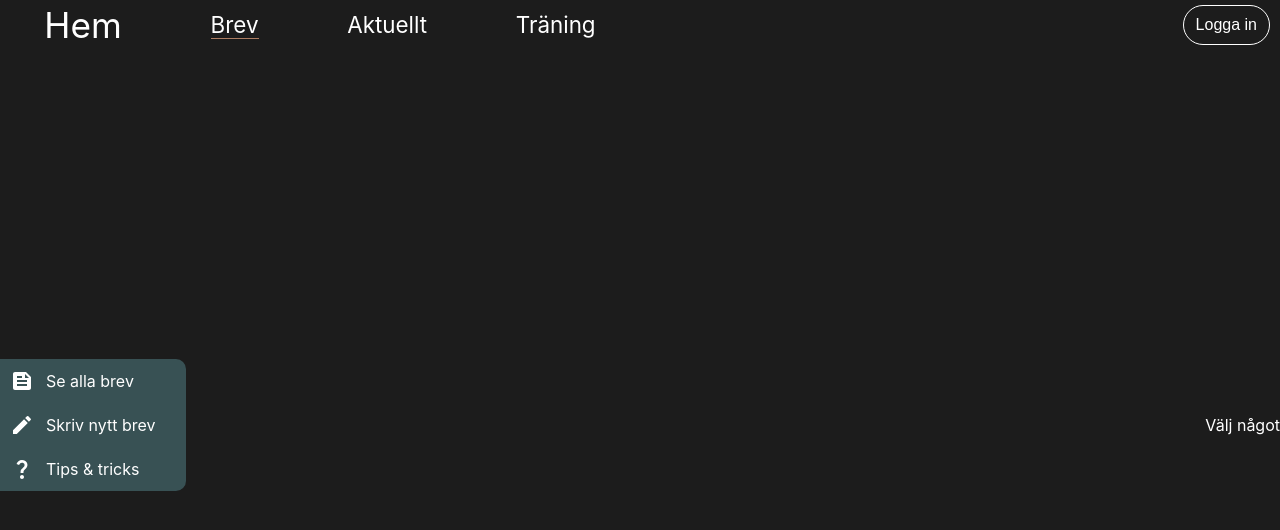
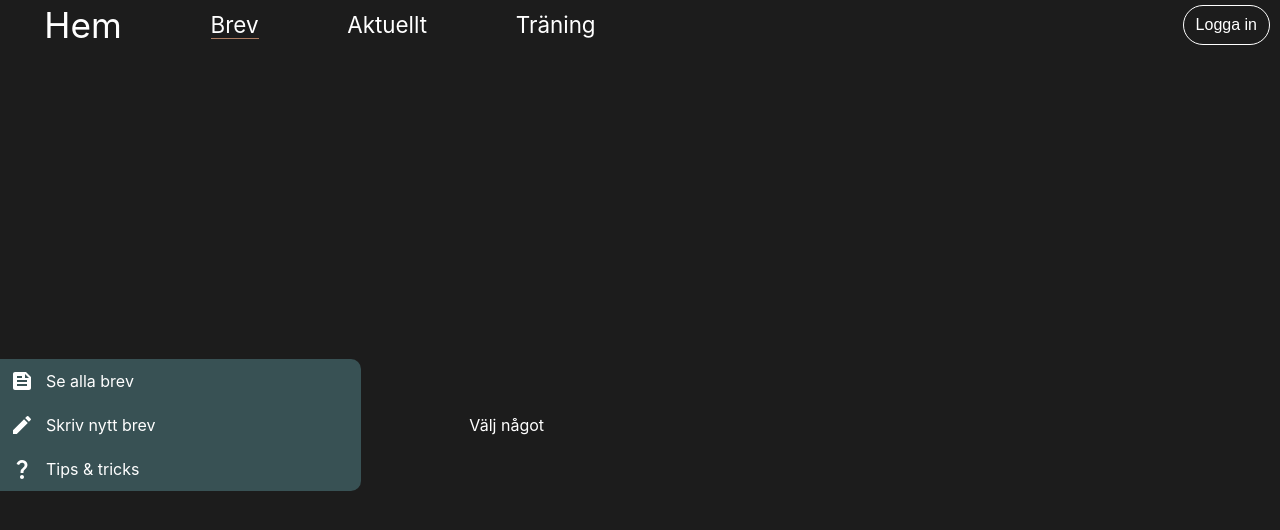
Before and after one commit to olaberglund/olaberglundxyz, a React (Create React App) app: page /brev in a window 1280 px wide. Shown: the top 530 px of the page. Built offline with nearby package versions, Linux system fonts and the light colour scheme; no server answers.

Commit message:
change to grid layout for pages

```diff
--- a/src/components/PageLayout.styled.ts
+++ b/src/components/PageLayout.styled.ts
@@ -1,8 +1,9 @@
 import styled from 'styled-components';
 
 export const PageLayout = styled.div`
-  display: flex;
+  display: grid;
   align-items: center;
-  justify-content: space-between;
+  grid-template-columns: repeat(3, 1fr);
   flex: 1;
+  gap: 10%;
 `
```
